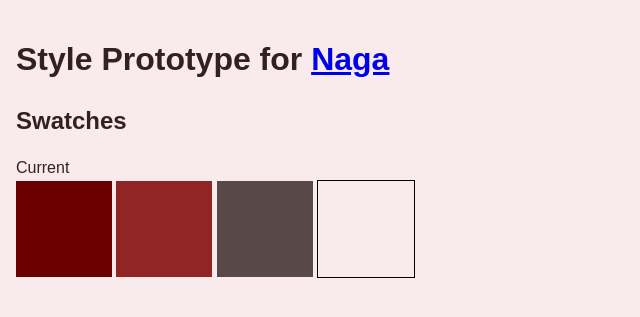
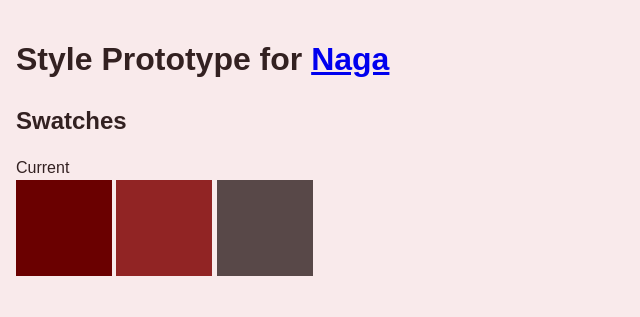
Before and after one commit to SteveBarnett/Naga, a Jekyll site: the page built from index.html, in a window 1280 px wide. Shown: the top 317 px of the page, without its empty margins (0-640 px from the left). Built offline with Jekyll 4.4.1, drawn with Linux system fonts in a browser that asks for light colours; Markdown is read by kramdown in place of the engine named in the settings.

Commit message:
Removed bg swatch

```diff
--- a/index.html
+++ b/index.html
@@ -10,6 +10,5 @@ title: Naga Style Prototype
     <li class="primary-colour-swatch colour-swatch l-ib">&nbsp;</li>
     <li class="secondary-colour-swatch colour-swatch l-ib">&nbsp;</li>
     <li class="tertiary-colour-swatch colour-swatch l-ib">&nbsp;</li>
-    <li class="page-colour simple-border colour-swatch l-ib">&nbsp;</li>
   </ul>
   </section>
```
